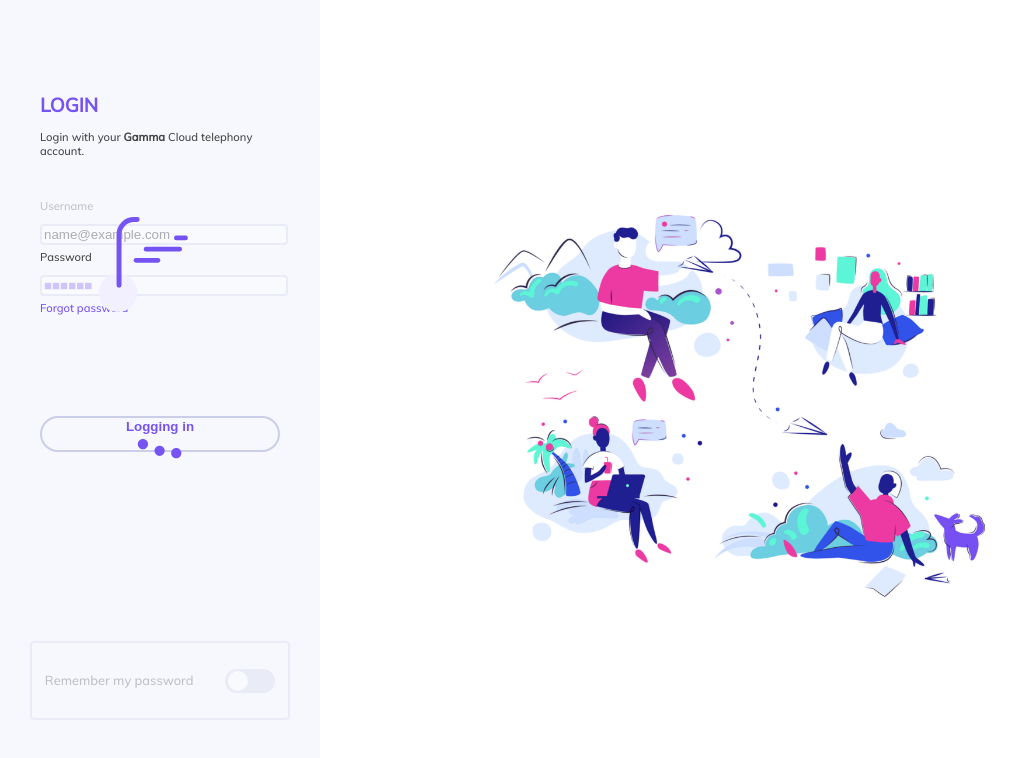
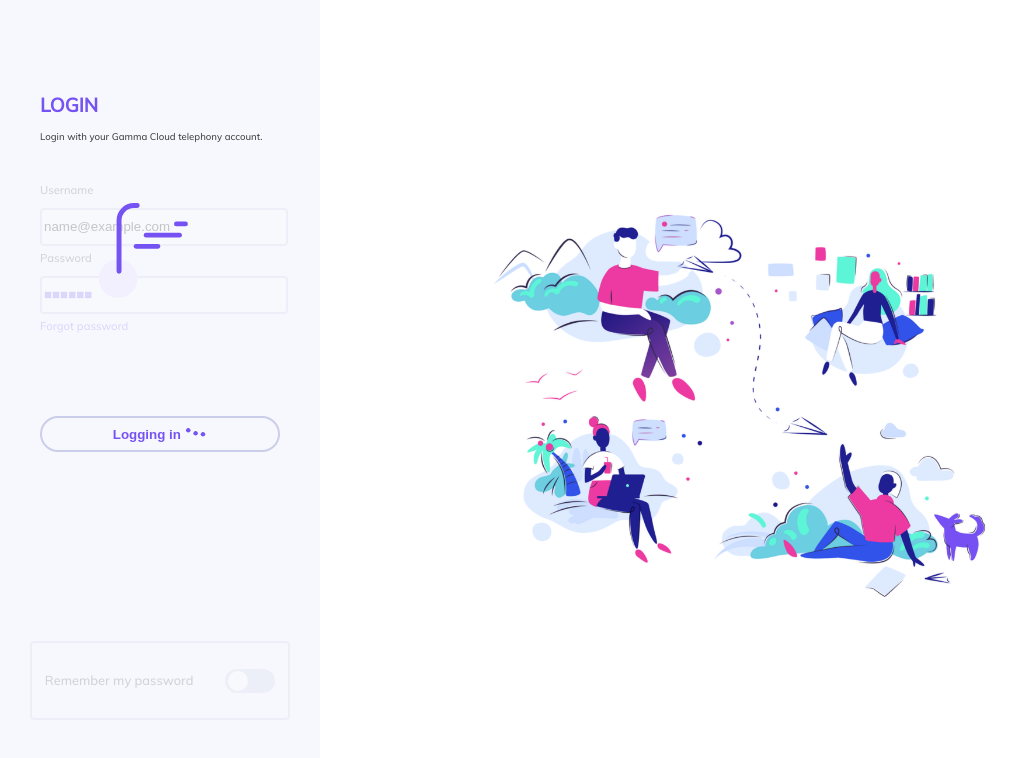
Before and after one commit to Ross-mc/Gamma-demo-page, a plain HTML site: page index.html in a window 1280 px wide. Both pictures are taken after typing "name@example.com", "Sample" into the empty fields and a click on the button "Login". Shown: the whole page, without its empty margins (0-1018 px from the left). Drawn offline with nearby package versions, Linux system fonts and the light colour scheme.

Commit message:
Final Changes

```diff
--- a/Assets/script.js
+++ b/Assets/script.js
@@ -6,29 +6,38 @@ const switchDiv = document.querySelector(".switch");
 
 //global variables
 
-let switchOff = true
+let switchOff = true;
+let loading = false;
 
 // handlers
 const loginBtnHandler = event => {
     event.preventDefault();
+
+    if (loading){
+        return
+    }
+
+    loading = true;
+
     const form = document.querySelector("#main-form");
     const rememberPasswordEl = document.querySelector(".remember-password");
     const labels = document.querySelectorAll(".input-label");
     const inputs = document.querySelectorAll(".user-input");
-    const links = document.querySelectorAll("form-link");
+    const links = document.querySelector("a");
 
     //changing styling of elements during load state
 
     const elementsToFade = [];
-    elementsToFade.push(...labels, ...inputs, ...links, rememberPasswordEl);
+    elementsToFade.push(...labels, ...inputs, links, rememberPasswordEl);
 
-    elementsToFade.forEach(elem => elem.style.opacity = "0.3")
+    elementsToFade.forEach(elem => elem.style.opacity = "0.2")
 
 
     submitBtn.style.backgroundColor = "#f7f8fd"
     submitBtn.style.border = "2px solid #cacee9";
     submitBtn.style.boxShadow = "0px 0px 0px 0px black";
     submitBtn.style.color = "#7653f3";
+
 
     //creating the animations
     var loadingEl = document.createElement("div");
@@ -37,10 +46,18 @@ const loginBtnHandler = event => {
     mainCont.appendChild(loadingEl);
     loadingAnimFunc();
 
-    submitBtn.innerHTML = "Logging in <span id='dots'></span>"
+    submitBtn.textContent = "";
+    var textEl = document.createElement("div");
+    textEl.setAttribute("id", "btnText");
+    textEl.innerHTML = "Logging in"
+
+    var dotsEl = document.createElement("div");
+    dotsEl.setAttribute("id", "dots");
+
+    submitBtn.appendChild(textEl);
+    submitBtn.appendChild(dotsEl);
+
     loadingDotsFunc();
-
-
 
 
     setTimeout(function(){
@@ -59,7 +76,7 @@ const loginBtnHandler = event => {
 
 
 
-    }, 4000)
+    }, 5000)
 }
 
 
--- a/Assets/style.css
+++ b/Assets/style.css
@@ -66,7 +66,7 @@ body{
 }
 
 .desc{
-    font-size: 0.7rem;
+    font-size: 0.6rem;
     font-weight: lighter;
     margin-bottom: 15%;
     color: #444444;
@@ -77,7 +77,7 @@ body{
     border-radius: 4px;
     border: 2px solid #cacee9;
     margin-top: 10px;
-    height: 5%;
+    height: 4vh;
 }
 
 .user-input:focus{
@@ -110,10 +110,15 @@ label{
     transition: top 0.4s;
     outline: none;
     display: inline;
+
 }
 
 #submitBtn:hover{
     top: 69%;
+}
+
+#btnText{
+    display: inline;
 }
 
 #forgot-password{
@@ -169,9 +174,31 @@ label{
     position: absolute;
     left: 50%;
     transform: translateX(-50%);
-    top: 10%;
+    top: 7%;
     width: 110%;
 }
+
+#btnText{
+    position: absolute;
+    top: 50%;
+    transform: translateY(-50%);
+    left: 30%;
+}
+
+@media(min-width: 1440px){
+    #bntText{
+        left: 35%;
+    }
+}
+
+#dots{
+    position: absolute;
+    top: 50%;
+    transform: translateY(-50%);
+    left: 60%;
+    width: 10%;
+}
+
 
 @media(max-width: 1100px){
     #remember{
--- a/index.html
+++ b/index.html
@@ -12,11 +12,11 @@
     <div class="sidebar">
         <div id="main-cont">
             <h1 class="purple-text header" id="main-header">LOGIN</h1>
-            <p class="desc" id="main-para">Login with your <strong>Gamma</strong> Cloud telephony account.</p>
+            <p class="desc" id="main-para">Login with your Gamma Cloud telephony account.</p>
             <form action="/" id="main-form">
                 <label class="input-label" for="username">Username</label><br>
                 <input class="user-input" type="email" id="username">
-                <label lass="input-label" for="password">Password</label><br>
+                <label class="input-label" for="password">Password</label><br>
                 <input class="user-input" type="text" id="password">
                 <a href="#" class="purple-text form-link" id="forgot-password">Forgot password</a>
                 <button type="submit" class="move-up" id="submitBtn">Login</button>
```
